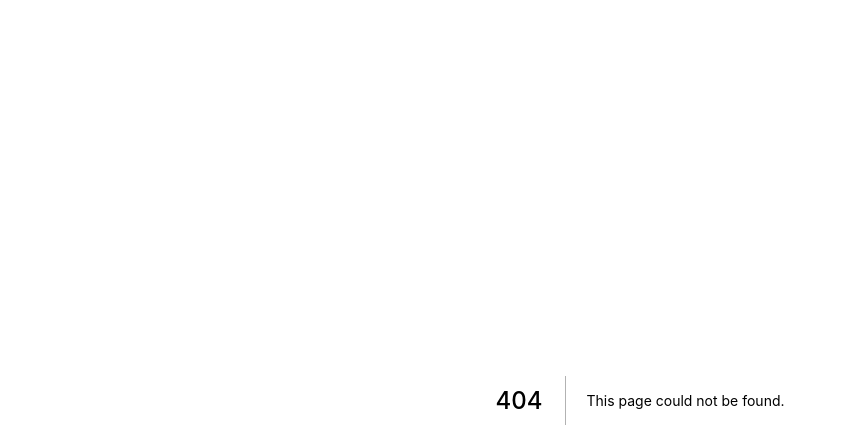
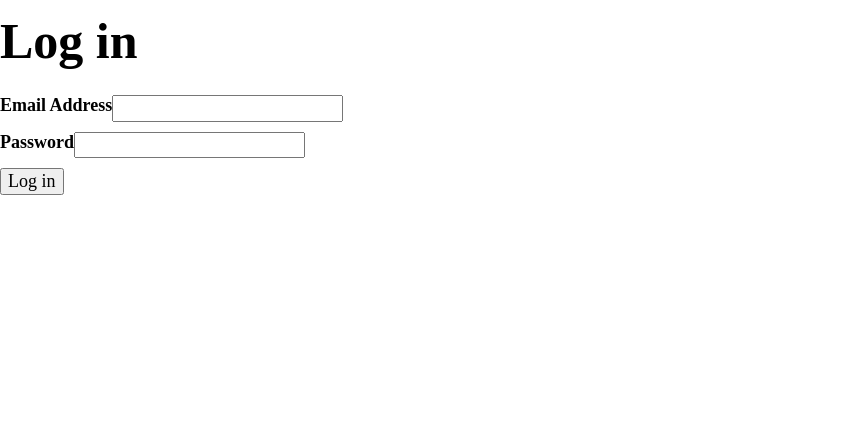
Before and after one commit to khaosophy/peppercorn, a Next.js app in the folder frontend/: page /login in a window 1280 px wide. Before the commit this address had no page. Shown: the top 448 px of the page, without its empty margins (0-847 px from the left). Built offline with nearby package versions, Linux system fonts and the light colour scheme.

Commit message:
created a login form on frontend; started reg

```diff
--- /dev/null
+++ b/frontend/pages/login.js
@@ -0,0 +1,45 @@
+import { useState } from 'react';
+import axios from 'axios';
+import Layout from '../components/Layout';
+import InputField from '../components/InputField';
+
+export default function Login() {
+  const [email, setEmail] = useState('');
+  const [password, setPassword] = useState('');
+
+  const handleSubmit = async (event) => {
+    event.preventDefault();
+
+    const userData = { email, password }
+    try {
+      const config = { headers: { 'Content-Type': 'application/json' } };
+      const response = await axios.post('http://localhost:5000/api/v1/auth/login', userData, config);
+      console.log(response);
+      // todo: store session
+      // todo: redirect to recipe page
+    } catch (err) {
+      console.error(err.message);
+    }
+  }
+
+  return (
+    <Layout title="Log in">
+      <h1>Log in</h1>
+      <form onSubmit={handleSubmit}>
+        <InputField
+          value={email}
+          onChange={(e) => setEmail(e.target.value)}
+          label="Email Address"
+          required
+        />
+        <InputField
+          value={password}
+          onChange={(e) => setPassword(e.target.value)}
+          label="Password"
+          required
+        />
+        <button type="submit">Log in</button>
+      </form>
+    </Layout>
+  )
+}
```
Also changed, not shown: frontend/pages/register.js (added, +34 -0 lines).
